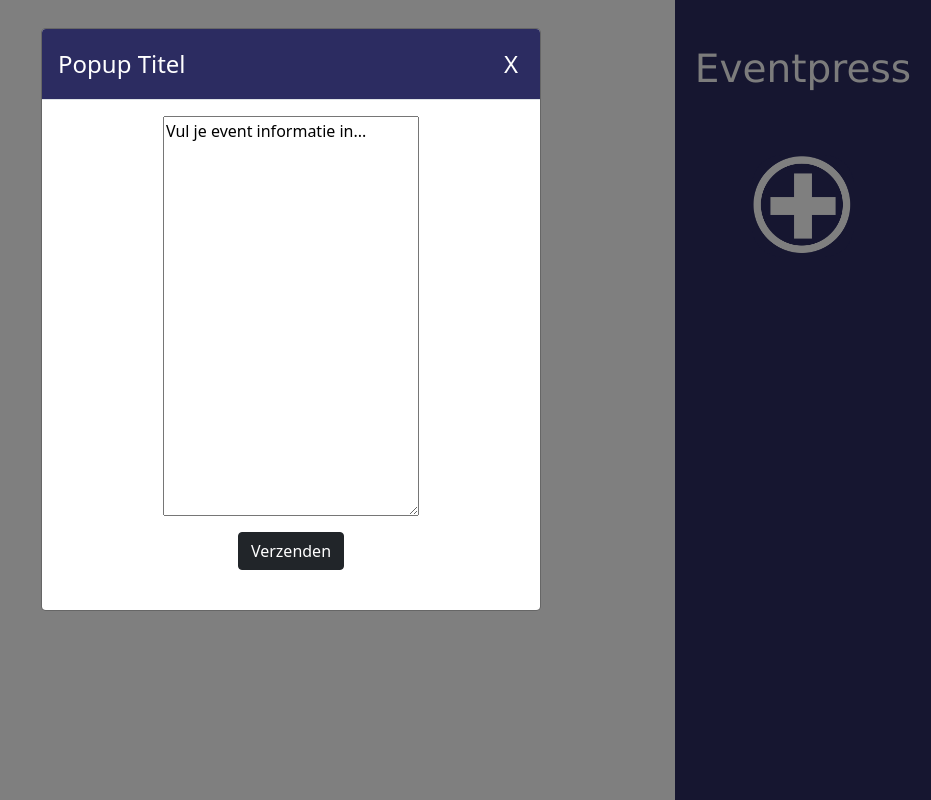
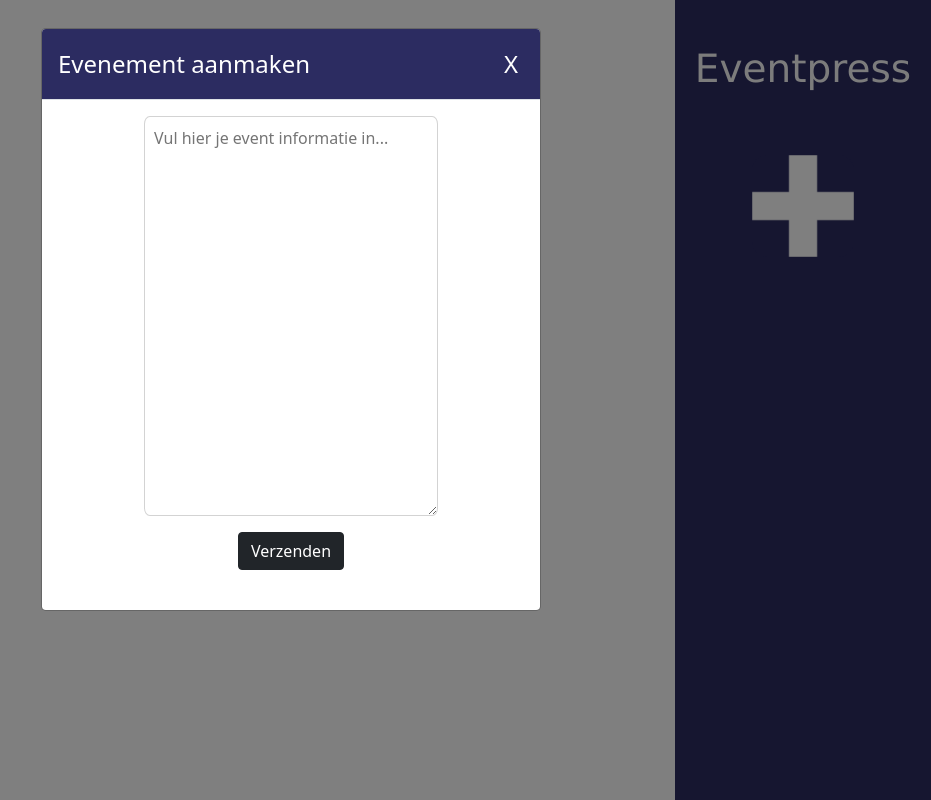
Before and after one commit to HarmenGerritsen/Eventpress, a React (Create React App) app: page / in a window 1280 px wide. Both pictures are taken after a click on the picture 1151 px from the left and 205 px from the top of the page. Shown: the whole page, without its empty margins (349-1280 px from the left). Built offline with nearby package versions, Linux system fonts and the light colour scheme.

Commit message:
geen idee

```diff
--- a/src/App.css
+++ b/src/App.css
@@ -28,7 +28,7 @@
   height: auto;
   background-color: rgb(44, 44, 97);
   border: none;
-  border-radius: 30px;
+  border-radius: 15px;
   margin-top: 5vh;
 }
 
@@ -43,11 +43,14 @@
 
 .textarea {
   color: black;
-  width: 20vw;
+  width: 23vw;
   height: 50vh;
   display: block;
   margin-left: auto;
   margin-right: auto;
+  border: solid 1px lightgrey;
+  border-radius: 2%;
+  padding: 2%;
 }
 
 .white {
--- a/src/App.js
+++ b/src/App.js
@@ -26,12 +26,12 @@ function App() {
       <Modal show={show} onHide={handleClose}>
 
         <Modal.Header className="popup">
-          <Modal.Title className="ModalTitle">Popup Titel</Modal.Title>
+          <Modal.Title className="ModalTitle">Evenement aanmaken</Modal.Title>
           <button className="closeButton" onClick={handleClose}>X</button>
         </Modal.Header>
 
         <Modal.Body>
-          <textarea className="textarea">Vul je event informatie in...</textarea>
+          <textarea className="textarea" placeholder="Vul hier je event informatie in..."></textarea>
         </Modal.Body>
 
         <Modal.Footer class="col text-center">
```
Also changed, not shown: src/plus.png.
